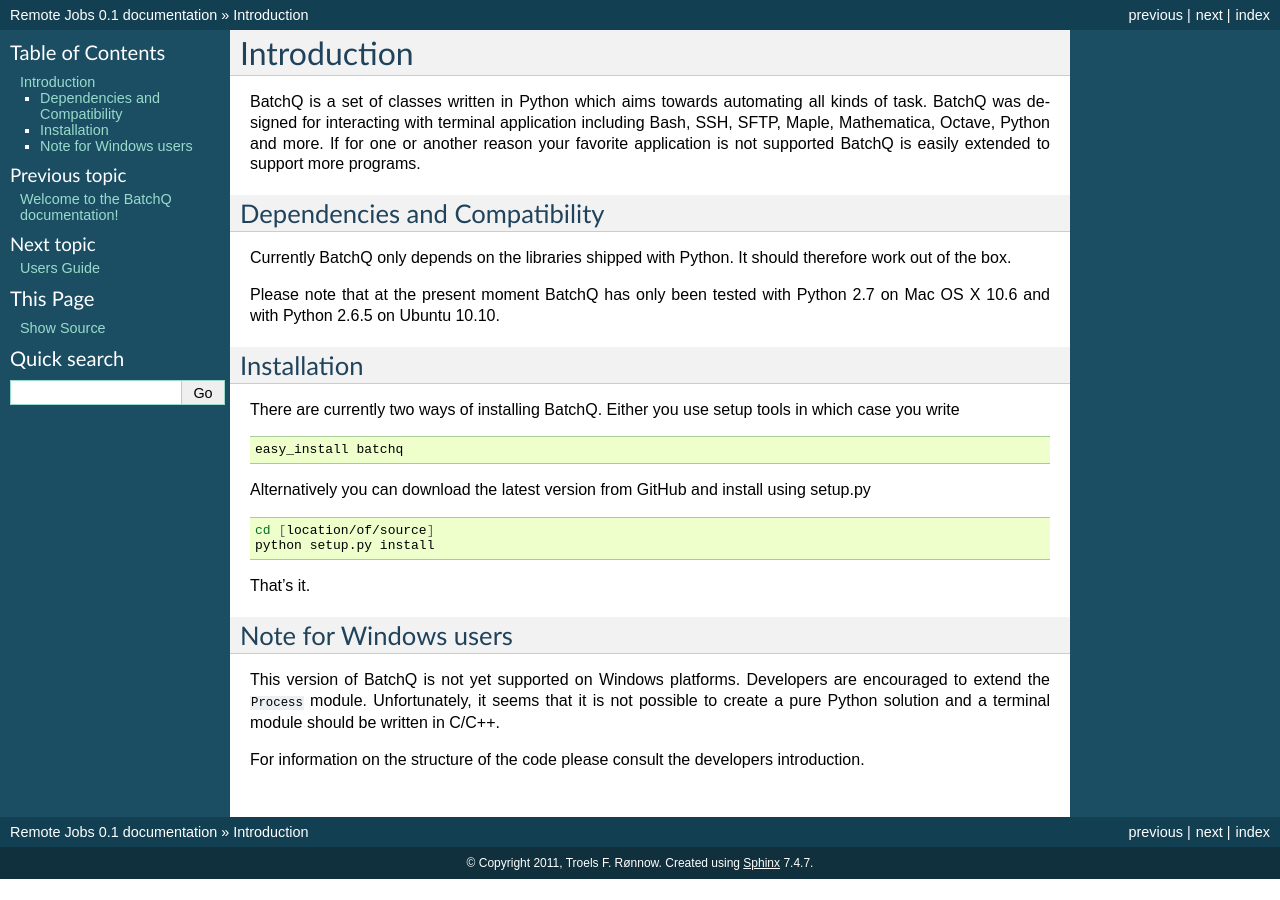
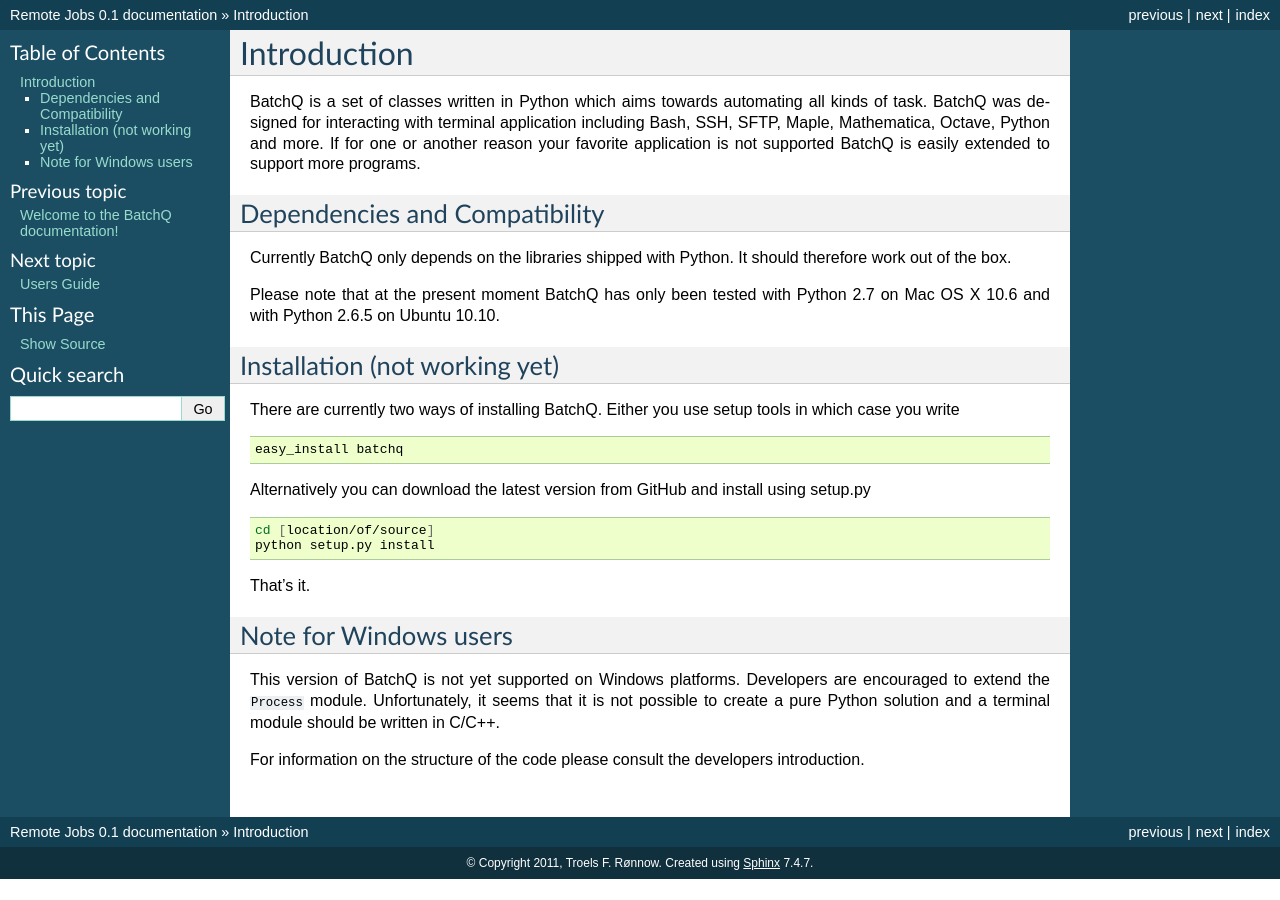
Before and after one commit to troelsfr/BatchQ, a Sphinx documentation site: the page built from docs/introduction.rst, in a window 1280 px wide. Built offline with Sphinx 7.4.7, drawn with Linux system fonts in a browser that asks for light colours; formulas are drawn with MathJax 3.

Commit message:
Installation comment

```diff
--- a/docs/introduction.rst
+++ b/docs/introduction.rst
@@ -15,8 +15,8 @@
 Please note that at the present moment BatchQ has only been tested with
 Python 2.7 on Mac OS X 10.6 and with Python 2.6.5 on Ubuntu 10.10.
 
-Installation
-------------
+Installation (not working yet)
+------------------------------
 There are currently two ways of installing BatchQ. Either you use setup
 tools in which case you write
 
```
